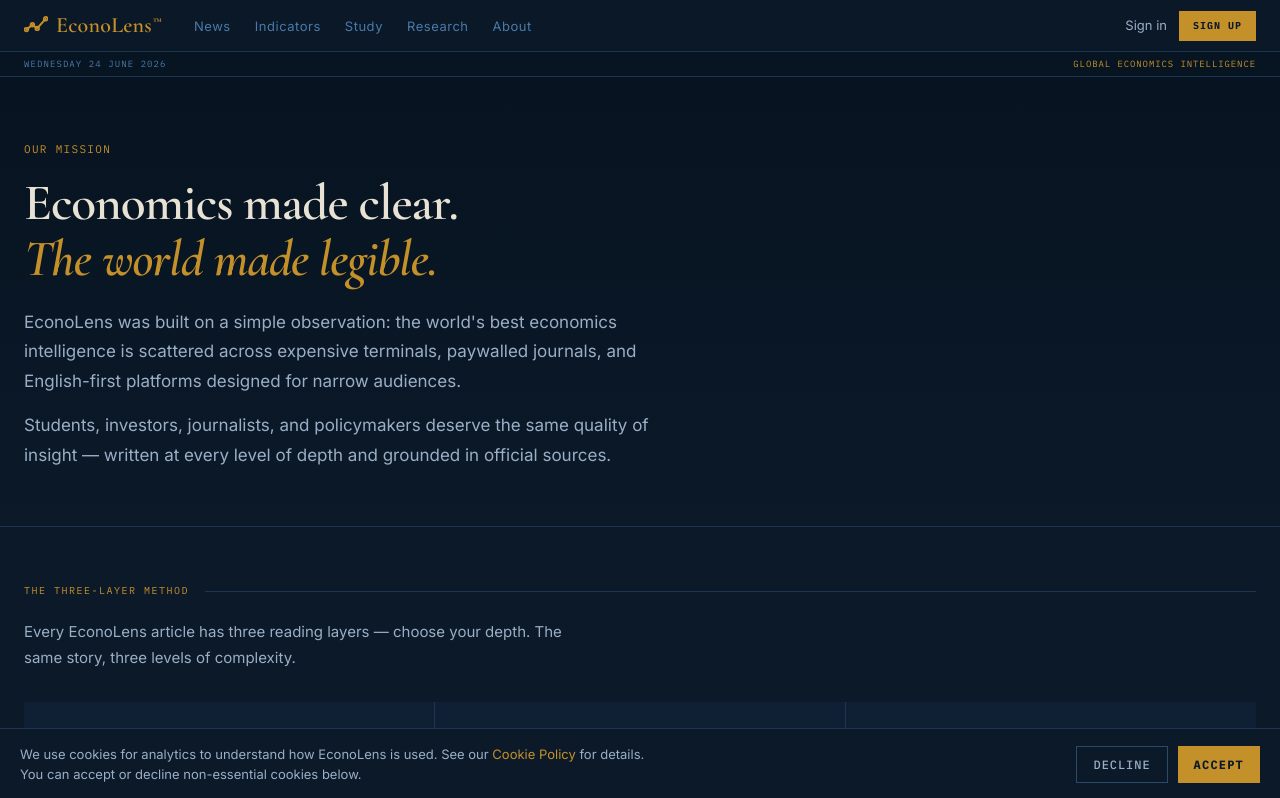
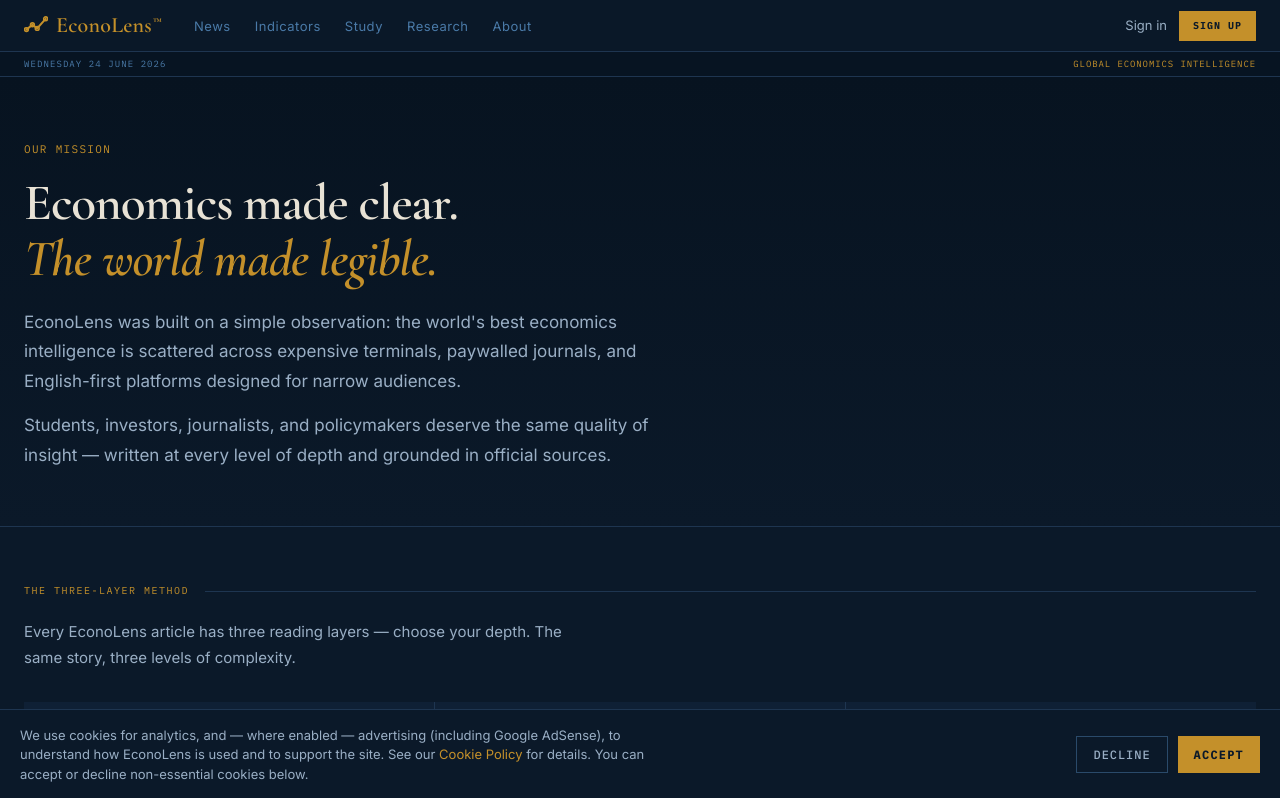
Before and after one commit to EconoLens/econolens-web, a Next.js app: page /about in a window 1280 px wide. Shown: the top 798 px of the page. Built offline with nearby package versions, Linux system fonts and the light colour scheme; no server answers.

Commit message:
fix: name advertising cookies in the consent banner, not just analytics

```diff
--- a/src/components/CookieConsent.tsx
+++ b/src/components/CookieConsent.tsx
@@ -18,6 +18,10 @@
 // consent mode and the exact wording here meet Google's EU User Consent Policy
 // for your actual traffic mix at that time — this is a solid baseline, not a
 // substitute for reading that policy yourself before submitting.
+//
+// Updated 2026-09-02: banner copy now names advertising cookies (not just
+// analytics) to match the Cookie Policy's AdSense disclosure — see
+// src/app/privacy/page.tsx commit 4efc1a0.
 
 const STORAGE_KEY = 'econolens_cookie_consent'
 
@@ -82,7 +86,8 @@
       }}
     >
       <p style={{ margin: 0, fontSize: '0.8125rem', color: 'var(--text-secondary)', maxWidth: '640px', lineHeight: 1.5 }}>
-        We use cookies for analytics to understand how EconoLens is used. See our{' '}
+        We use cookies for analytics, and — where enabled — advertising (including Google AdSense),
+        to understand how EconoLens is used and to support the site. See our{' '}
         <a href="/privacy#cookies" style={{ color: 'var(--gold)' }}>Cookie Policy</a> for details. You can accept or decline non-essential cookies below.
       </p>
       <div style={{ display: 'flex', gap: '10px', flexShrink: 0 }}>
```
